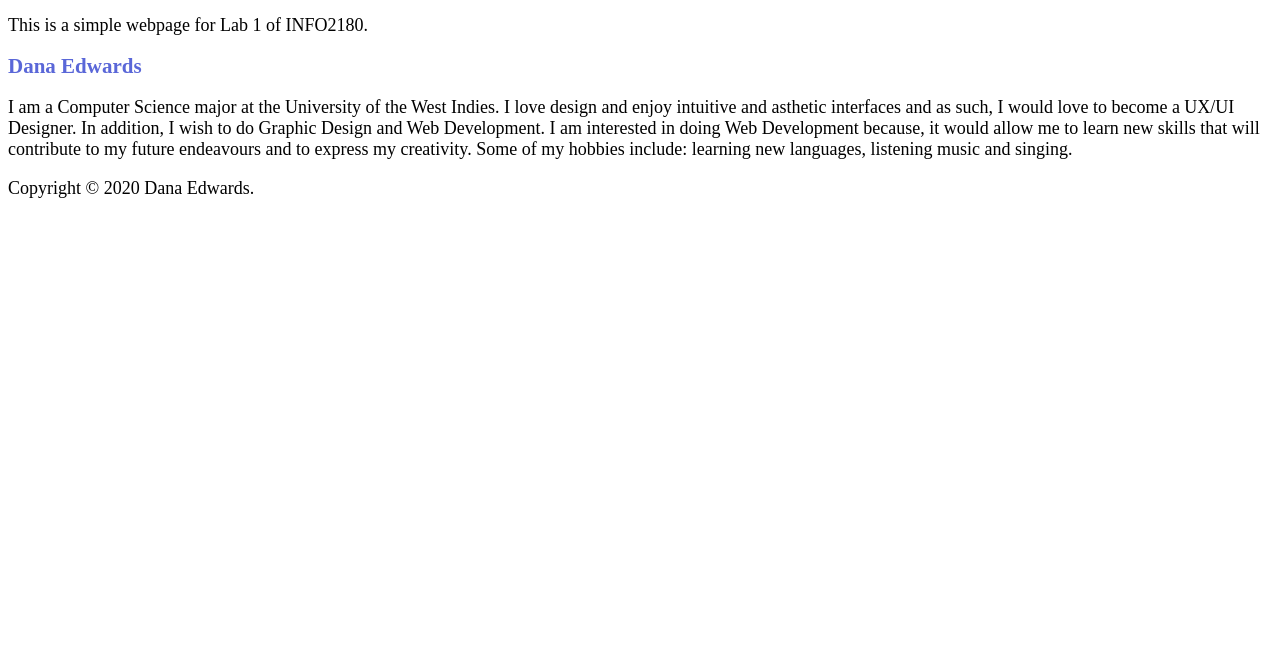
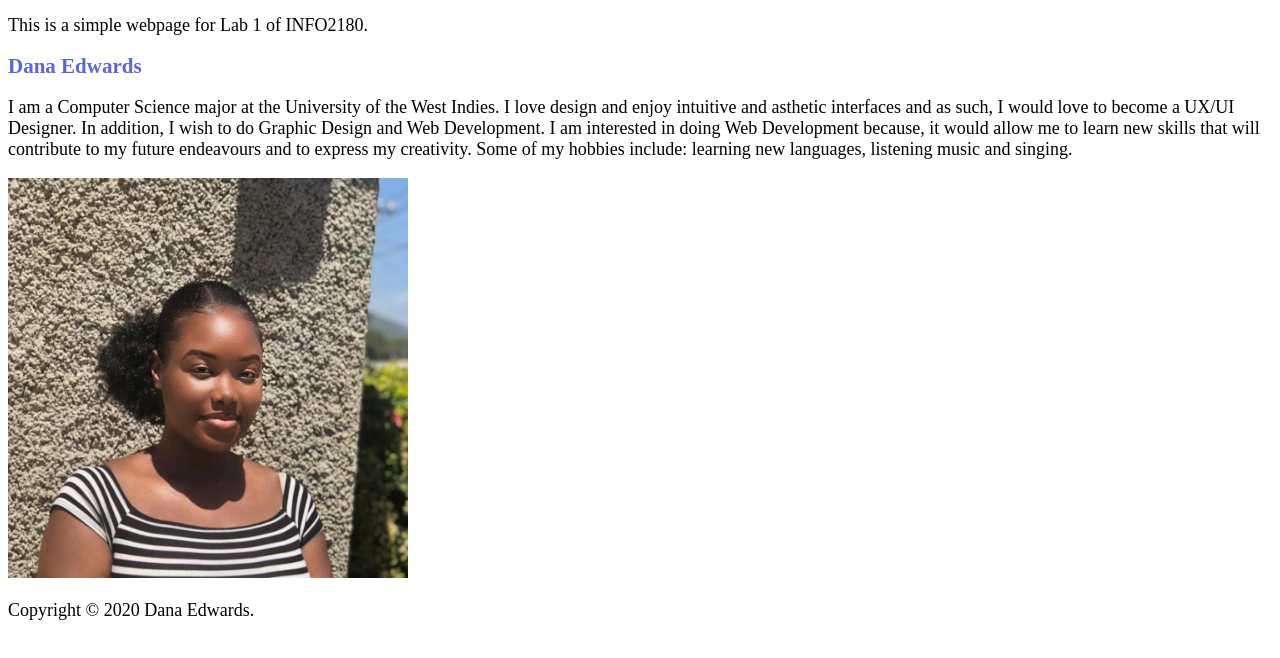
Before and after one commit to Designerdae/-info2180-lab1, a plain HTML site: page index.html in a window 1280 px wide. Shown: the part 46-704 px from the top of the page. Drawn offline with Linux system fonts and the light colour scheme.

Commit message:
Edited index.html

```diff
--- a/index.html
+++ b/index.html
@@ -21,6 +21,7 @@
     it would allow me to learn new skills that will contribute to my future endeavours
     and to express my creativity. Some of my hobbies include: learning new languages,
     listening music and singing.</p>
+ <img src="Dana.jpeg" alt="A picture of me" width="400" height="400">
  </main>
  <footer>
  <p>Copyright &copy; 2020 Dana Edwards.</p>
```
